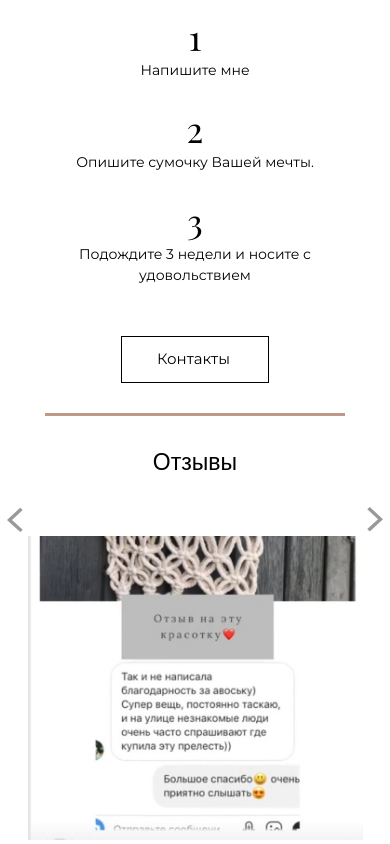
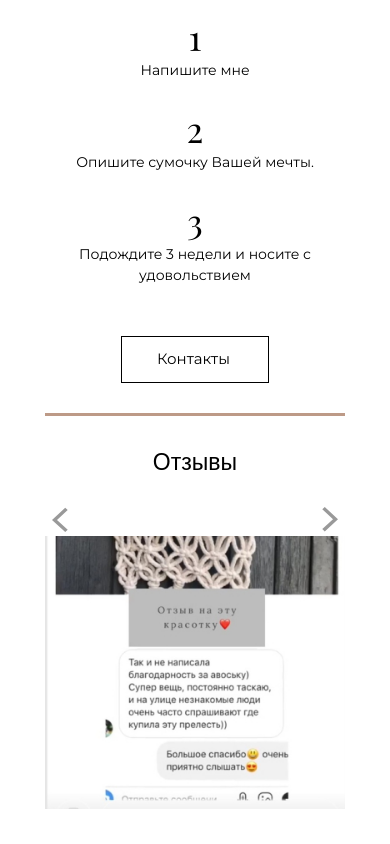
Before and after one commit to Yauheny-Bychkou/WoodBags, a website built with webpack: page src/index.html in a window 390 px wide. Shown: the part 5547-6391 px from the top of the page. After the commit the page ends 6360 px from the top, so only its background shows below. Built offline with nearby package versions, Linux system fonts and the light colour scheme; a web font is replaced by a local one.

Commit message:
fix: slider

```diff
--- a/src/global.css
+++ b/src/global.css
@@ -72,3 +72,8 @@ body {
     text-align: center;
   }
 }
+@media (max-width: 400px) {
+  .container-arrows {
+    max-width: 300px;
+  }
+}
```
